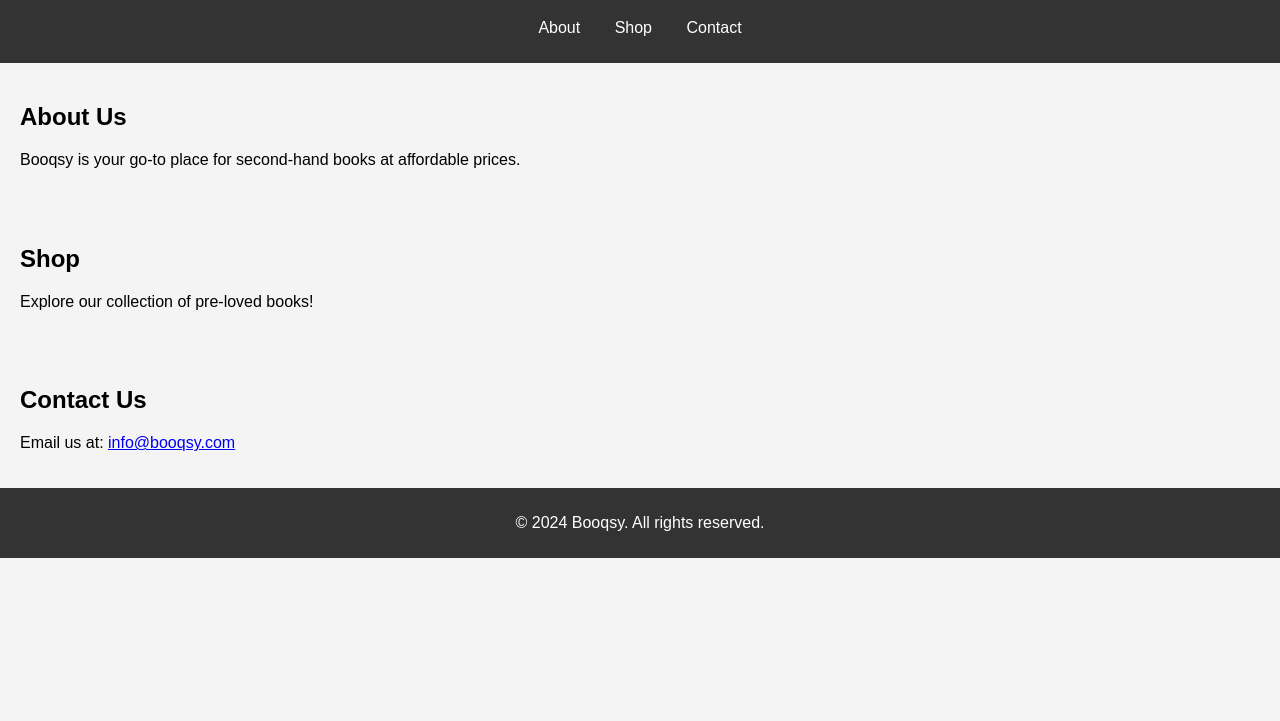
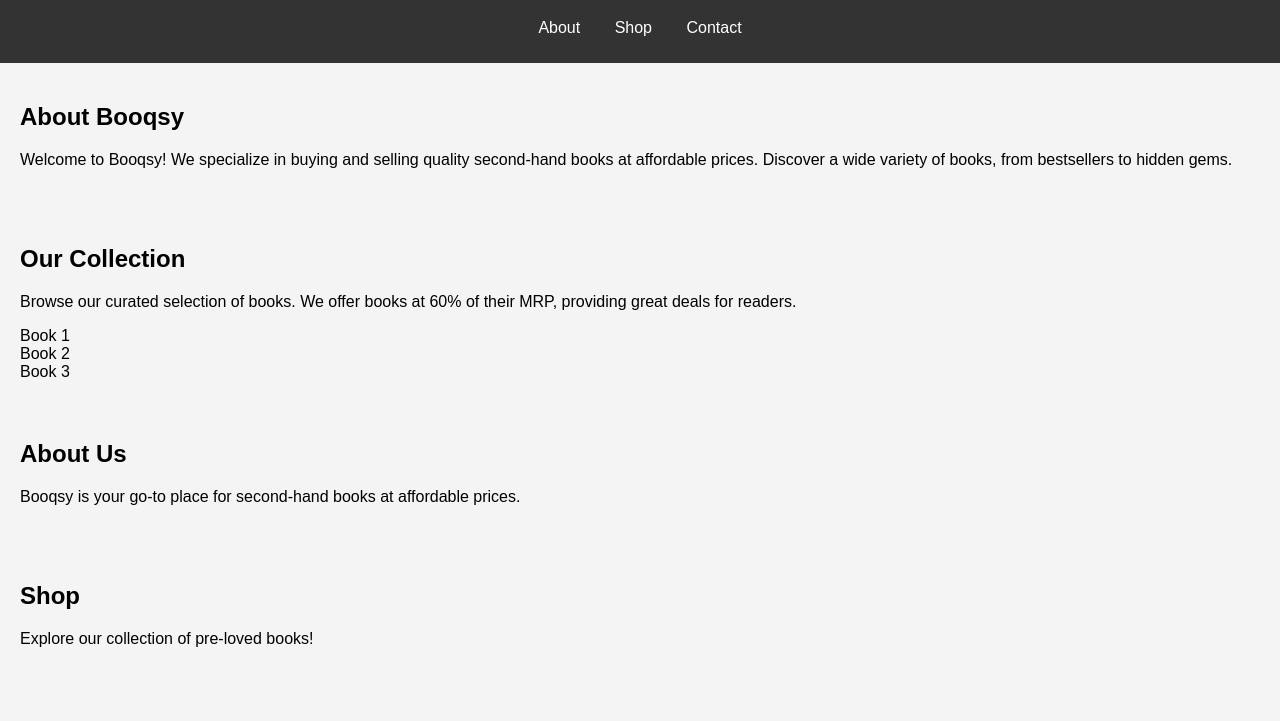
Before and after one commit to kaziamaan47/booqsy, a plain HTML site: page index.html in a window 1280 px wide. Shown: the part 71-792 px from the top of the page. Drawn offline with Linux system fonts and the light colour scheme.

Commit message:
Update index.html

```diff
--- a/index.html
+++ b/index.html
@@ -18,6 +18,24 @@
         </nav>
     </header>
 
+
+    <main>
+        <section id="about">
+            <h2>About Booqsy</h2>
+            <p>Welcome to Booqsy! We specialize in buying and selling quality second-hand books at affordable prices. Discover a wide variety of books, from bestsellers to hidden gems.</p>
+        </section>
+
+        <section id="books">
+            <h2>Our Collection</h2>
+            <p>Browse our curated selection of books. We offer books at 60% of their MRP, providing great deals for readers.</p>
+            <div class="book-gallery">
+                <div class="book-item">Book 1</div>
+                <div class="book-item">Book 2</div>
+                <div class="book-item">Book 3</div>
+            </div>
+        </section>
+
+
         <section id="about">
             <h2>About Us</h2>
             <p>Booqsy is your go-to place for second-hand books at affordable prices.</p>
@@ -33,7 +51,7 @@
             <h2>Contact Us</h2>
             <p>Email us at: <a href="mailto:info@booqsy.com">info@booqsy.com</a></p>
         </section>
-
+    </main>
     <footer>
         <p>&copy; 2024 Booqsy. All rights reserved.</p>
     </footer>
```
Lines whose indentation alone changed are shown as unchanged.
